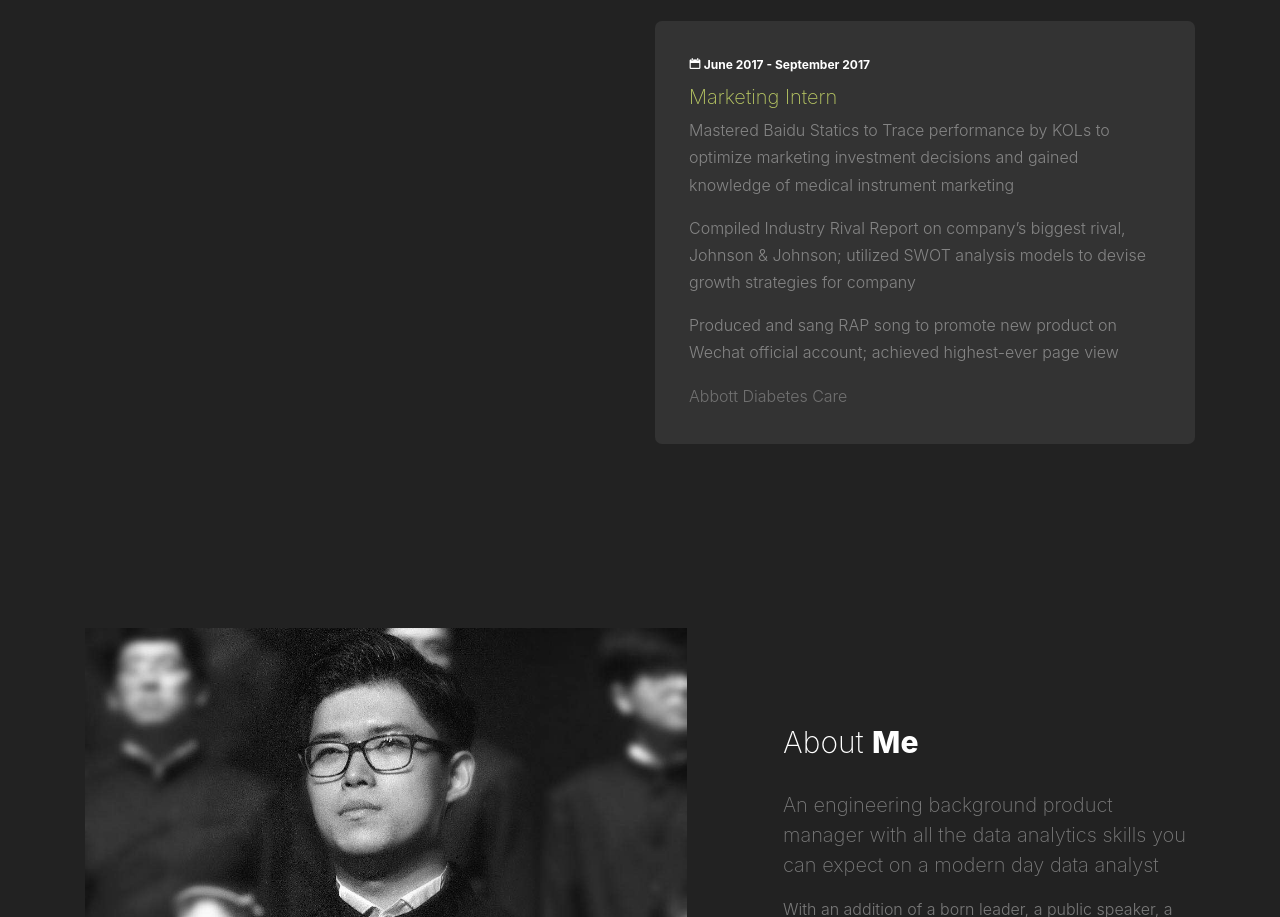
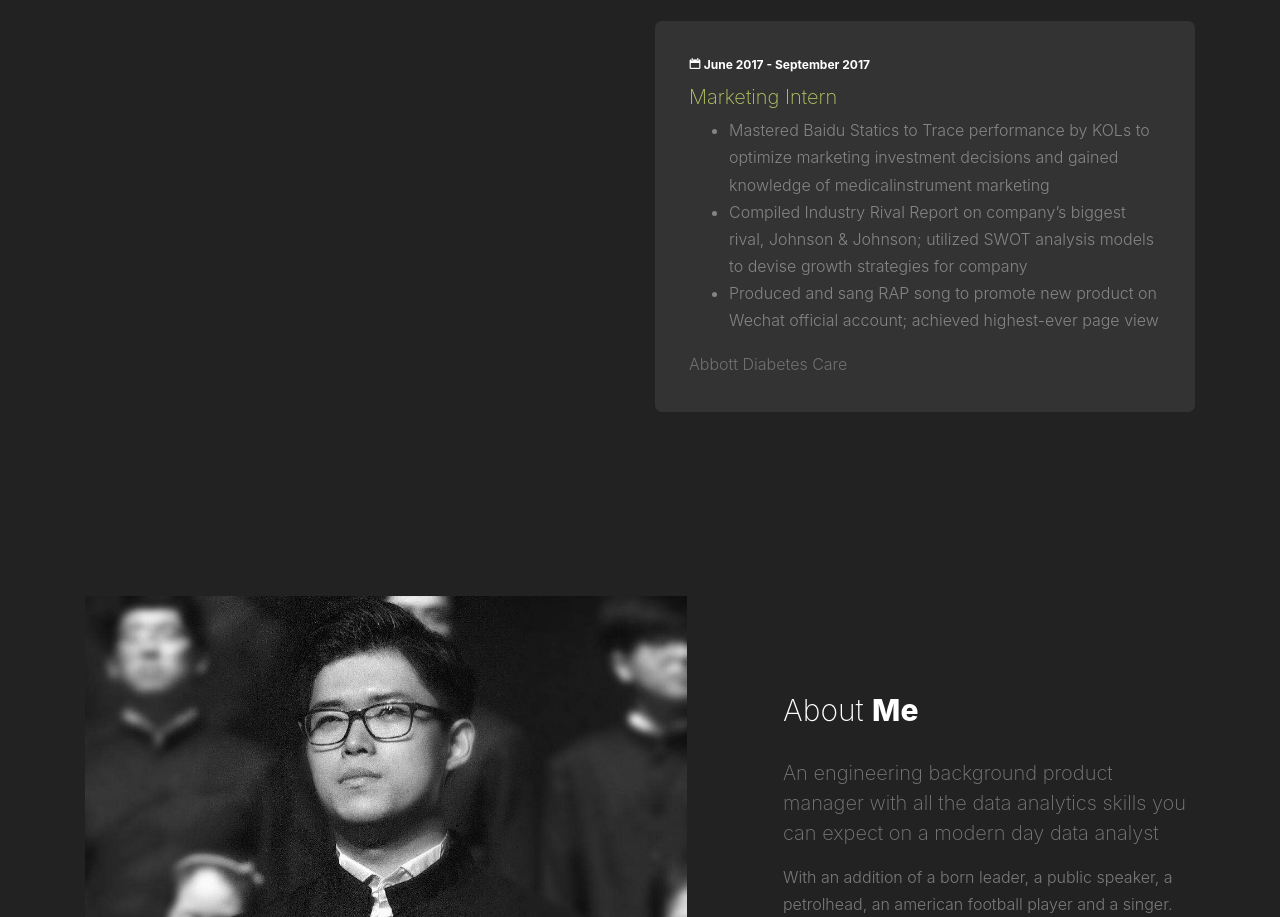
Before and after one commit to Chrisqbh/personal-website, a plain HTML site: page index.html in a window 1280 px wide. Shown: the part 2978-3895 px from the top of the page. Drawn offline with nearby package versions, Linux system fonts and the light colour scheme; files whose address does not match are found by name.

Commit message:
Update index.html

```diff
--- a/index.html
+++ b/index.html
@@ -237,12 +237,15 @@
 					<div class="resume-item mb-4">
 						<span class="date"><span class="icon-calendar"></span> June 2017 - September 2017</span>
 						<h3>Marketing Intern</h3>
-						<p>Mastered Baidu Statics to Trace performance by KOLs to optimize marketing investment decisions and gained knowledge of medical 						instrument marketing</p>
-						<p>Compiled Industry Rival Report on company’s biggest rival, Johnson & Johnson; utilized SWOT analysis models to devise growth 						strategies for company</p>
-						<p>Produced and sang RAP song to promote new product on Wechat official account; achieved highest-ever page view</p>
+						<ul>
+                       				<li>Mastered Baidu Statics to Trace performance by KOLs to optimize marketing investment decisions and gained knowledge of medicalinstrument marketing</li>
+						<li>Compiled Industry Rival Report on company’s biggest rival, Johnson & Johnson; utilized SWOT analysis models to devise growth strategies for company</li>
+						<li>Produced and sang RAP song to promote new product on Wechat official account; achieved highest-ever page view</li>
+                        </ul>
 
 						<span class="school">Abbott Diabetes Care</span>
 					</div>
+
 
 
 
```
